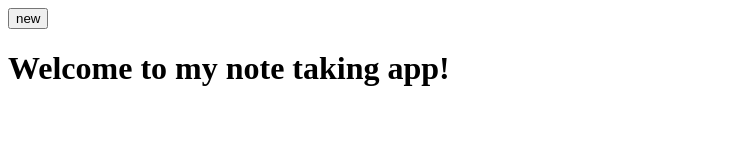
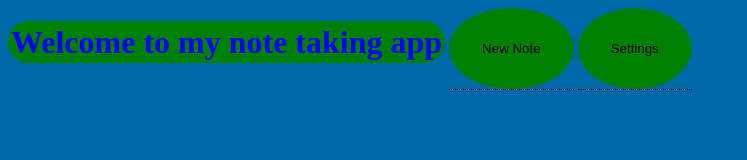
Before and after one commit to JesterOrNot/HTML-Note, a website: page static/index.html in a window 1280 px wide. Shown: the whole page, without its empty margins (0-747 px from the left). Drawn offline with Linux system fonts and the light colour scheme.

Commit message:
update web-app

```diff
--- a/static/index.html
+++ b/static/index.html
@@ -1,7 +1,100 @@
 <!DOCTYPE html>
 <html>
-<button>new</button>
-<br>
-<h1>Welcome to my note taking app!</h1>
+
+<head>
+	<title>Note Taking App</title>
+</head>
+
+<body>
+	<h1 id="Welcome">Welcome to my note taking app</h1>
+	<div class="tooltip">
+		<button class="main-page-button" onclick="addNote()">New Note</button>
+		<p class="tooltiptext">Create a new note</p>
+	</div>
+	<div class="tooltip">
+		<button class="main-page-button">Settings</button>
+		<p class="tooltiptext">Open Settings</p>
+	</div>
+	<br>
+	<div id="div1"></div>
+</body>
 
 </html>
+<script>
+	var list = [];
+    function addNote() {
+        var z = prompt("add a note")
+        if (z === null || z.length == 0) {
+            alert("No empty notes!!");
+            return;
+        }
+        list.push(z);
+        for (var i = 0; i < list.length; i++) {
+            var para = document.createElement("p");
+            var node = document.createTextNode(list[i]);
+            para.appendChild(node);
+            var element = document.getElementById("div1");
+            element.class = "html_node";
+            element.appendChild(para);
+        }
+    }
+</script>
+<style>
+	#Welcome {
+		color: blue;
+		text-align: center;
+		border-style: solid;
+		border-color: green;
+		background-color: green;
+		border-radius: 25px;
+	}
+
+	body {
+		background-color: #0069AC;
+	}
+
+	h1 {
+		color: yellow;
+		display: inline;
+	}
+
+	.html_node {
+		text-align: center;
+		size: 100%;
+		border-style: solid;
+		background-color: white;
+		color: #00ffa1;
+		font-size: 50px;
+	}
+
+	.main-page-button {
+		text-align: center;
+		border-radius: 100%;
+		background-color: green;
+		border: 3px solid green;
+		padding: 30px 30px;
+	}
+
+	.tooltiptext {
+		visibility: hidden;
+		width: 120px;
+		background-color: black;
+		color: #fff;
+		position: absolute;
+		text-align: center;
+	}
+
+	.tooltip {
+		position: relative;
+		display: inline-block;
+		border-bottom: 1px dotted black;
+	}
+
+	div {
+		display: inline;
+	}
+
+	.tooltip:hover .tooltiptext {
+		visibility: visible;
+	}
+</style>
```
